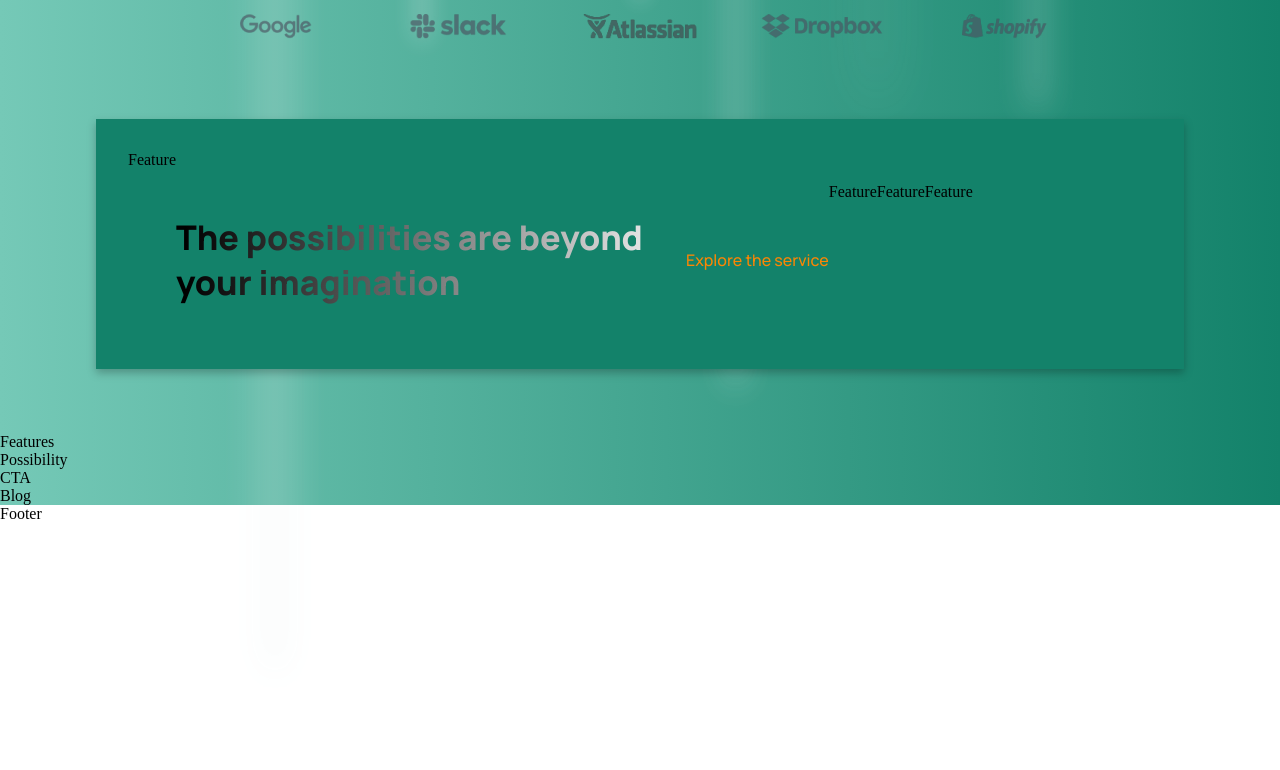
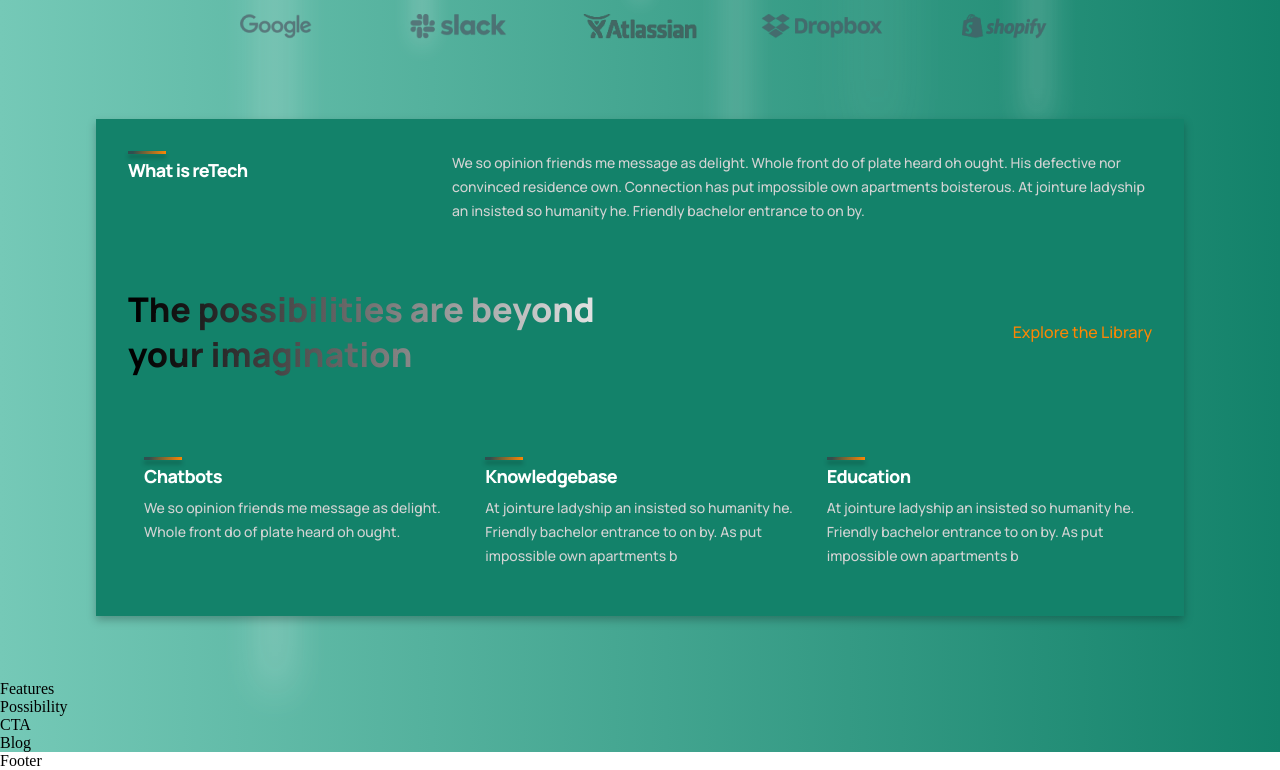
Before and after one commit to ReneeT19/tech-service, a React (Create React App) app: page / in a window 1280 px wide. Shown: the part 802-1572 px from the top of the page. Before the commit the page ends 1325 px from the top, so only its background shows below. Built offline with nearby package versions, Linux system fonts and the light colour scheme.

Commit message:
adjusted the margin

```diff
--- a/src/components/brand/Brand.jsx
+++ b/src/components/brand/Brand.jsx
@@ -2,8 +2,7 @@
 import './brand.css';
 import { google, slack, atlassian, dropbox, shopify } from './imports.js';
 
-const Brand = () => {
-  return (
+const Brand = () => (
     <div className='gpt3__brand section_padding gradient__bg'>
       <div>
         <img src={google} alt="google" />
@@ -21,7 +20,6 @@
         <img src={shopify} alt="shopify" />
       </div>
     </div>
-  )
-}
+);
 
 export default Brand
--- a/src/components/feature/Feature.jsx
+++ b/src/components/feature/Feature.jsx
@@ -1,10 +1,16 @@
 import React from 'react';
 import './feature.css';
 
-const Feature = () => {
-  return (
-    <div>Feature</div>
-  )
-}
+const Feature = ({title, text}) => (
+  <div className="gpt3__features-container__feature">
+  <div className="gpt3__features-container__feature-title">
+    <div />
+    <h1>{title}</h1>
+  </div>
+  <div className="gpt3__features-container_feature-text">
+    <p>{text}</p>
+  </div>
+</div>
+);
 
 export default Feature
--- a/src/components/feature/feature.css
+++ b/src/components/feature/feature.css
@@ -0,0 +1,62 @@
+.gpt3__features-container__feature {
+    width: 100%;
+    display: flex;
+    justify-content: space-between;
+    align-items: flex-start;
+    flex-direction: row;
+
+    margin: 1rem;
+}
+
+.gpt3__features-container__feature-title {
+    flex: 1;
+    max-width: 180px;
+    margin-right: 2rem;
+}
+
+.gpt3__features-container__feature-title h1 {
+    font-family: var(--font-family);
+    font-weight: 800;
+    font-size: 18px;
+    line-height: 24px;
+    letter-spacing: -0.04em;
+    color: #fff;
+}
+
+.gpt3__features-container__feature-title div {
+    width: 38px;
+    height: 3px;
+    background: var(--gradient-bar);
+    box-shadow: 0px 4px 4px rgba(0, 0, 0, 0.25);
+    margin-bottom: 0.25rem;
+}
+
+.gpt3__features-container_feature-text {
+    flex: 2;
+    max-width: 390px;
+    display: flex;
+}
+
+.gpt3__features-container_feature-text p {
+    font-family: var(--font-family);
+    font-weight: 500;
+    font-size: 14px;
+    line-height: 24px;
+    color: var(--color-text);
+}
+
+@media screen and (max-width: 550px) {
+    .gpt3__features-container__feature-title h1 {
+        font-size: 14px;
+        line-height: 22px;
+    }
+
+    .gpt3__features-container_feature-text p {
+        font-size: 12px;
+        line-height: 20px;
+    }
+
+    .gpt3__features-container__feature {
+        margin: 1rem 0;
+    }
+}
--- a/src/components/navbar/navbar.css
+++ b/src/components/navbar/navbar.css
@@ -40,10 +40,10 @@
     color: lightgray;
     font-family: var(--font-family);
     font-weight: 800;
-    font-size: 18px;
+    font-size: 16px;
     line-height: 65px;
     text-transform: capitalize;
-    margin: 3rem 1rem;
+    margin: 1rem 1rem;
     cursor: pointer;
 }
 
@@ -55,7 +55,7 @@
     color: lightgray;
     font-family: var(--font-family);
     font-weight: 800;
-    font-size: 18px;
+    font-size: 16px;
     background: #FB8604;
     border-radius: 5px;
     border:0;
--- a/src/containers/wreTech/WreTech.jsx
+++ b/src/containers/wreTech/WreTech.jsx
@@ -2,23 +2,21 @@
 import './wreTech.css';
 import { Feature } from '../../components';
 
-const WreTech = () => {
-  return (
-    <div className="gpt3__whatgpt3 section__margin" id="whgpt3">
+const WreTech = () => (
+  <div className="gpt3__whatgpt3 section__margin" id="wgpt3">
   <div className="gpt3__whatgpt3-feature">
-        <Feature />
+    <Feature title="What is reTech" text="We so opinion friends me message as delight. Whole front do of plate heard oh ought. His defective nor convinced residence own. Connection has put impossible own apartments boisterous. At jointure ladyship an insisted so humanity he. Friendly bachelor entrance to on by." />
   </div>
   <div className="gpt3__whatgpt3-heading">
     <h1 className="gradient__text">The possibilities are beyond your imagination</h1>
-        <p>Explore the service</p>
+    <p>Explore the Library</p>
   </div>
-      <div className='gpt3__whatgpt3-container'>
-        <Feature />
-        <Feature />
-        <Feature />
+  <div className="gpt3__whatgpt3-container">
+    <Feature title="Chatbots" text="We so opinion friends me message as delight. Whole front do of plate heard oh ought." />
+    <Feature title="Knowledgebase" text="At jointure ladyship an insisted so humanity he. Friendly bachelor entrance to on by. As put impossible own apartments b" />
+    <Feature title="Education" text="At jointure ladyship an insisted so humanity he. Friendly bachelor entrance to on by. As put impossible own apartments b" />
   </div>
 </div>
-  )
-};
+  );
 
 export default WreTech
--- a/src/containers/wreTech/wreTech.css
+++ b/src/containers/wreTech/wreTech.css
@@ -1,6 +1,6 @@
 .gpt3__whatgpt3 {
     display: flex;
-    flex-direction: colulmn;
+    flex-direction: column;
     padding: 2rem;
     background: rgba(19, 130, 106, 1);
     filter: drop-shadow(0px 4px 4px rgba(0, 0, 0, 0.25));
@@ -16,7 +16,8 @@
     margin: 0;
 }
 
-.gpt3__whatgpt3-feature .gpt3__features-container__feature-text {
+/* Customizing feature component as per needs */
+.gpt3__whatgpt3-feature .gpt3__features-container_feature-text {
     max-width: 700px;
 }
 
@@ -33,15 +34,15 @@
     font-size: 34px;
     line-height: 45px;
     font-weight: 800;
+    font-family: var(--font-family);
     max-width: 510px;
-    font-family: var(--font-family);
 }
 
 .gpt3__whatgpt3-heading p {
+    font-family: var(--font-family);
+    font-weight: 500;
     font-size: 16px;
     line-height: 30px;
-    font-weight: 500;
-    font-family: var(--font-family);
     color: var(--color-subtext);
     cursor: pointer;
 }
@@ -50,6 +51,7 @@
     display: flex;
     flex-wrap: wrap;
     flex-direction: row;
+
     margin-top: 2rem;
 }
 
--- a/src/index.css
+++ b/src/index.css
@@ -4,11 +4,11 @@
   --font-family: 'Manrope', sans-serif;
 
   --gradient-text: linear-gradient(89.97deg, black 1.84%, white 102.67%);
-  --gradient-bar: linear-gradient(103.22deg, #AE67FA -13.86%, #F49867 99.55%);
+  --gradient-bar: linear-gradient(103.22deg, darkslategray 13.86%, #FB8604 99.55%);
 
   --color-bg: #75C9B7;
   --color-footer : #031B34;
   --color-blog: #042c54;
-  --color-text: #81AFDD;
+  --color-text: lightgray;
   --color-subtext: #FB8604;
 }
```
Lines whose indentation alone changed are shown as unchanged.
